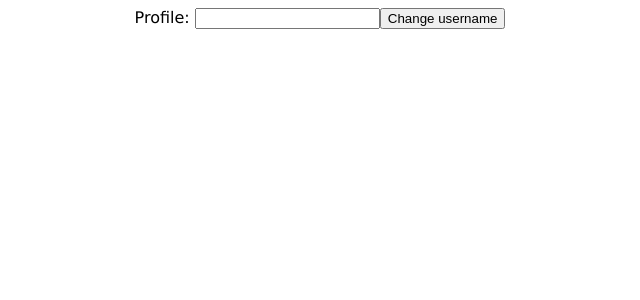
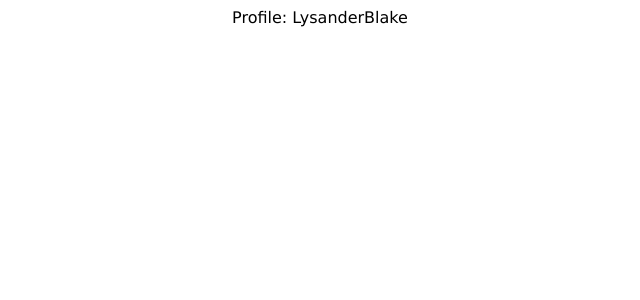
Before and after one commit to Emotion321/project, a React (Create React App) app: page /profile in a window 1280 px wide. Shown: the top 300 px of the page, without its empty margins (328-968 px from the left). Built offline with nearby package versions, Linux system fonts and the light colour scheme.

Commit message:
hallelujah

```diff
--- a/src/pages/Home.js
+++ b/src/pages/Home.js
@@ -1,5 +1,8 @@
 import React from "react";
+import { useContext } from "react";
+import { AppContext } from "../App";
 
-export const Home = (props) => {
-  return <h1> {props.username} </h1>;
+export const Home = () => {
+  const { username } = useContext(AppContext)
+  return <h1> {username} </h1>;
 };
--- a/src/pages/Profile.js
+++ b/src/pages/Profile.js
@@ -1,11 +1,14 @@
 import React, { useState } from "react";
 import { ChangeProfile } from "./ChangeProfile";
+import { useContext } from "react";
+import { AppContext } from "../App";
 
 export const Profile = (props) => {
+  const { username } = useContext(AppContext);
+
   return (
     <div>
-      Profile: {props.username}
-      <ChangeProfile setUsername={props.setUsername} />
+      Profile: {username}
     </div>
   );
 };
```
